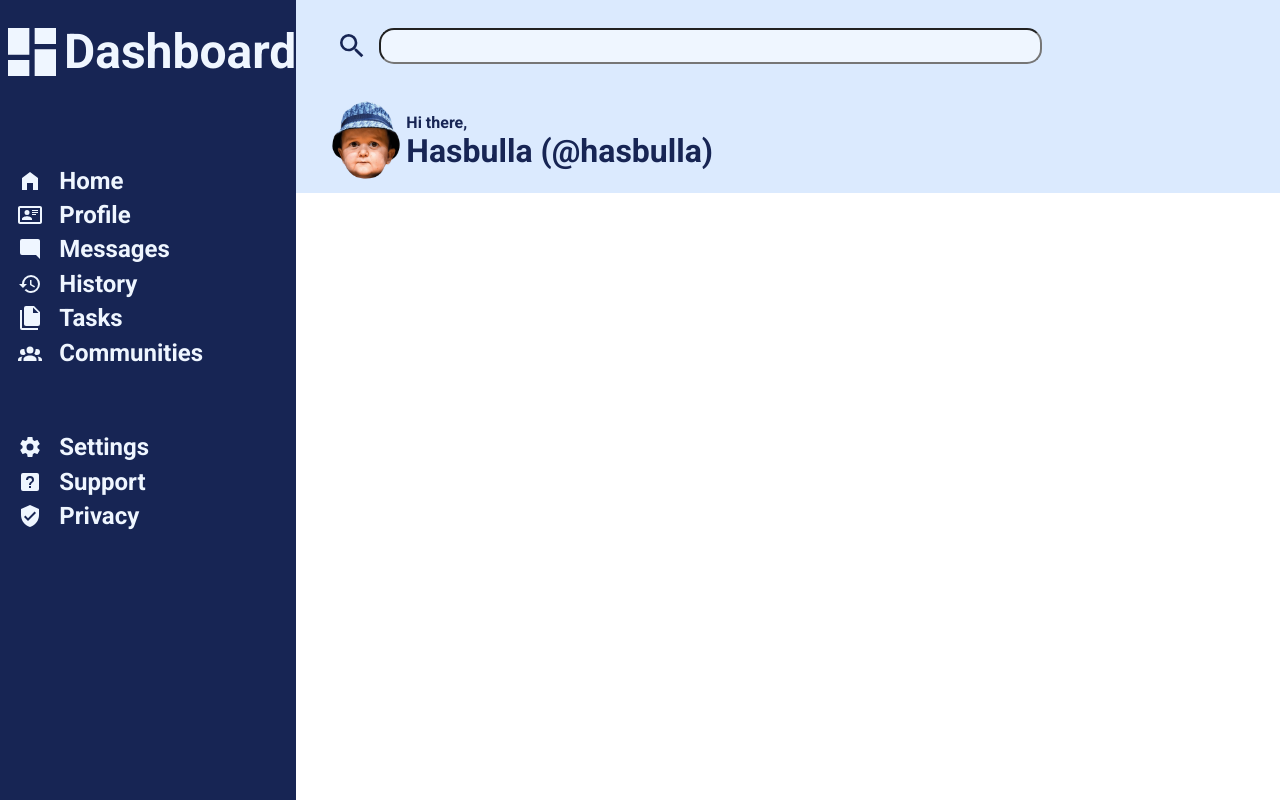
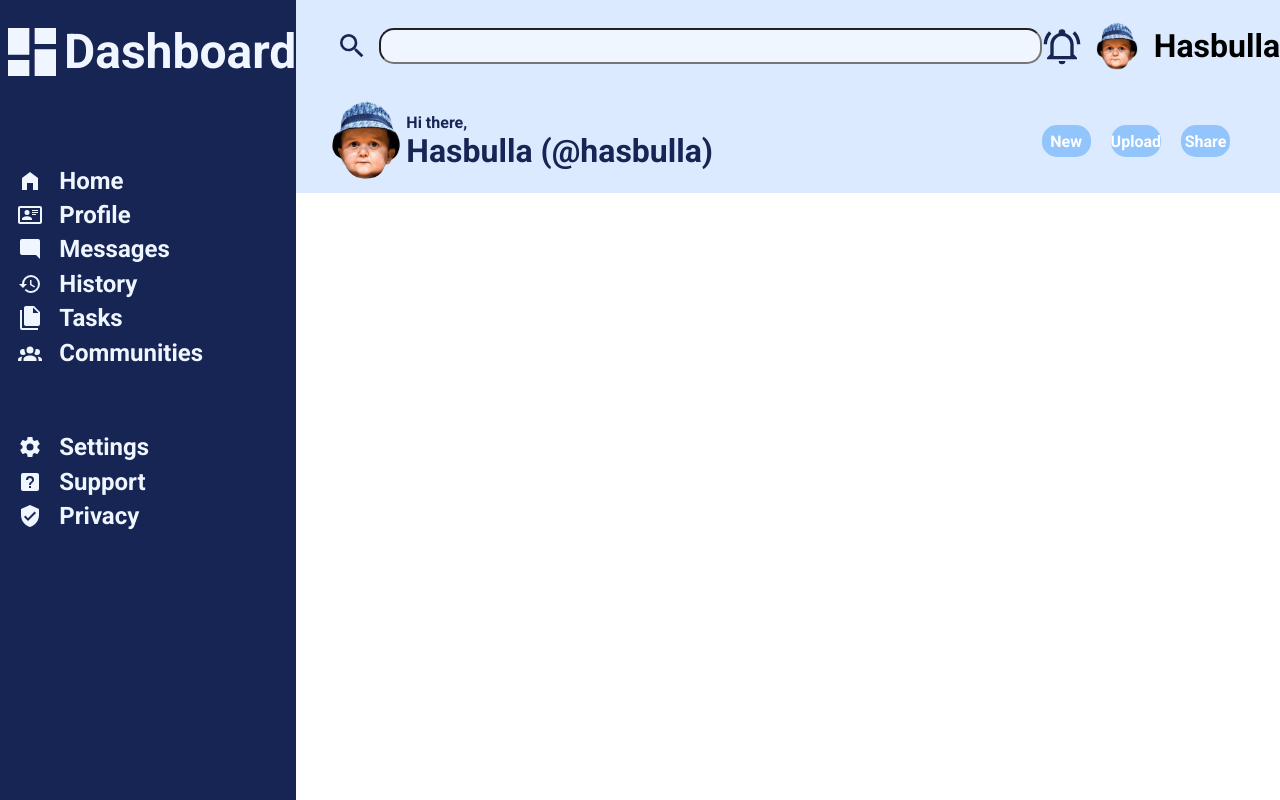
Before and after one commit to chesbulla/admin-dashboard, a plain HTML site: page index.html in a window 1280 px wide. Drawn offline with Linux system fonts and the light colour scheme.

Commit message:
Complete styling of header

```diff
--- a/index.html
+++ b/index.html
@@ -72,6 +72,21 @@
             <p>Hi there,<br><label>Hasbulla (@hasbulla)</label> </p>
         </div>
 
+        <div class="top-right">
+            <img src="images/bell-ring-outline.svg">
+            <img src="images/hasbulla.png" id="profile-pic">
+            <label>Hasbulla</label>
+        </div>
+
+        <div class="bottom-right">
+            <button>New</button>
+            <button>Upload</button>
+            <button>Share</button>
+        </div>
+
+
+
+
 
     </header>
 
--- a/styles.css
+++ b/styles.css
@@ -147,3 +147,56 @@ header {
 .user-profile label {
     font-size: 2rem;
 }
+
+header .top-right img {
+    height: 2.5rem;
+    width: 2.5rem;
+    align-self: center;
+}
+
+
+header .top-right #profile-pic{
+    height: 3rem;
+    width: 3rem;
+}
+header .top-right label {
+    font-family: 'roboto';
+    font-weight: bold;
+    font-size: 2rem;
+    align-self: center;
+    padding-left: 10px;
+}
+
+header .top-right {
+    grid-column: 2 / span 1;
+    display: grid;
+    grid-template-columns: 1fr 1fr 2fr;
+    justify-self: center;
+    align-self: center;
+}
+
+header .bottom-right {
+    display: grid;
+    grid-column: 2 / span 1;
+    grid-row: 2;
+    grid-template-columns: 1fr 1fr 1fr;
+    gap: 20px;
+    padding-right: 50px;
+    align-content: center;
+
+}
+
+header .bottom-right button {
+    background-color: #93c5fd;
+    font-family: "roboto";
+    color: white;
+    font-weight: bold;
+    font-size: 1rem;
+    border-radius: 15px;
+    height: 2rem;
+    width: auto;
+    border: none;
+
+
+
+}
```
Also changed, not shown: images/bell-ring-outline.svg (added).
